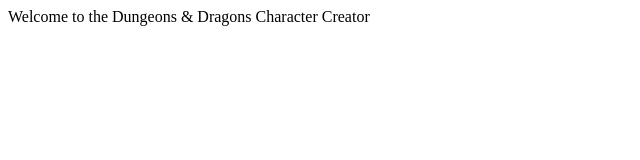
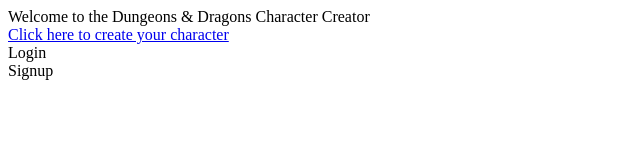
Before and after one commit to T-Heier/dnd-character-sheet, a plain HTML site: page homepage.html in a window 1280 px wide. Shown: the whole page, without its empty margins (0-640 px from the left). Drawn offline with Linux system fonts and the light colour scheme.

Commit message:
added simple comments for future plans, very extremely basic homepage

```diff
--- a/homepage.html
+++ b/homepage.html
@@ -7,8 +7,18 @@
     <title>DnD Character Sheet Home Page</title>
 </head>
 <body>
+    <!-- simple header with 3 hyperlinks to create character, login, signup
+    maybe in the future add edit characters and more profile capabilities (forum) -->
     <div class="header">
         <div class="heading">Welcome to the Dungeons & Dragons Character Creator</div>
+        <a class="characterCreator" href="index.html">Click here to create your character</a>
+        <div class="login">Login</div>
+        <div class="signup">Signup</div>
     </div>
+
+    <div class="mainBody">
+        <!-- add maybe a jumbotron with hyperlinks to the dnd 5e handbook, a link to view other people's characters, maybe eventually a forum?? -->
+    </div>
+
 </body>
 </html>
```
